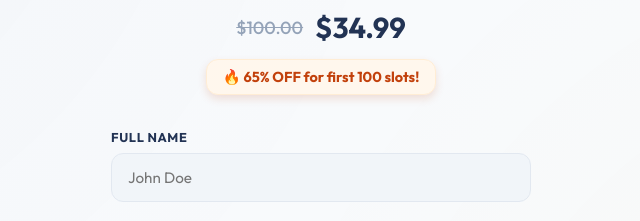
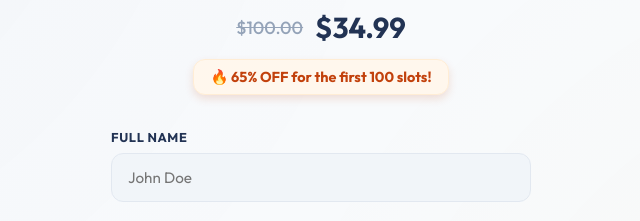
Before and after one commit to Tech-Applywizz-git-account/Book_Session_forms, a website: page index.html in a window 1280 px wide. Shown: the part 240-461 px from the top of the page, 319-959 px from the left. Drawn offline with Linux system fonts and the light colour scheme.

Commit message:
the added

```diff
--- a/index.html
+++ b/index.html
@@ -34,7 +34,7 @@
                 <span class="old-price">$100.00</span>
                 <span class="new-price">$34.99</span>
             </div>
-            <div class="discount-highlight">🔥 65% OFF for first 100 slots!</div>
+            <div class="discount-highlight">🔥 65% OFF for the first 100 slots!</div>
         </div>
 
         <form id="bookingForm" class="form-grid">
```
